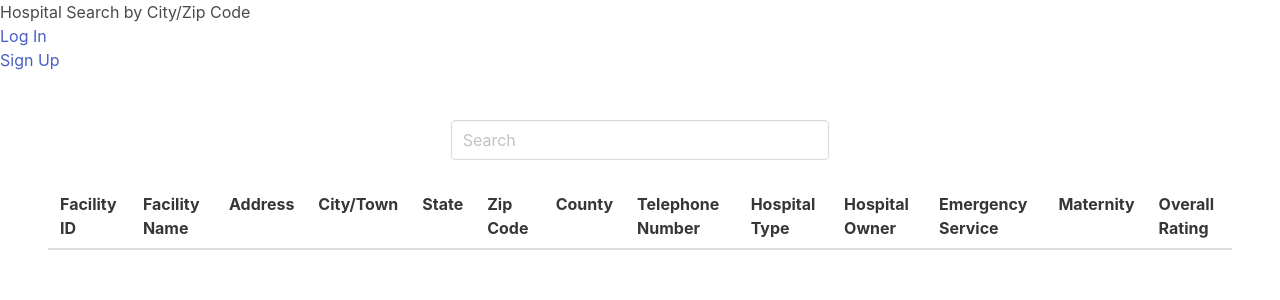
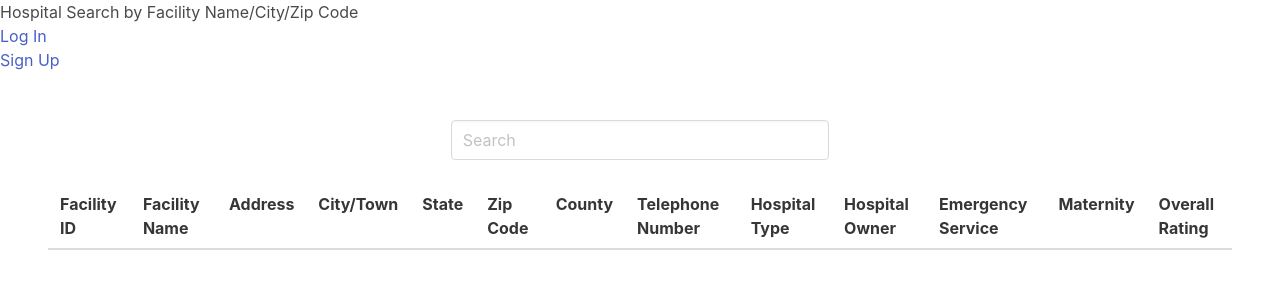
Before and after one commit to davidmertenjones/ist-303-team-kanto-project, a Flask app: page / in a window 1280 px wide. Shown: the top 300 px of the page. Run offline with Flask 3, Linux system fonts and the light colour scheme; lists and menus that the app fills with data are empty; some libraries are stand-ins or nearby versions.

Commit message:
home page - added 'facility name'

```diff
--- a/hospital_search/templates/home.html
+++ b/hospital_search/templates/home.html
@@ -7,7 +7,7 @@
   <title>Hospital Search</title>
   <link rel="stylesheet" href="https://cdn.jsdelivr.net/npm/bulma@0.9.4/css/bulma.min.css">
   <script src="https://unpkg.com/htmx.org@1.9.4"></script>
-  <h1>Hospital Search by City/Zip Code</h1>
+  <h1>Hospital Search by Facility Name/City/Zip Code</h1>
   <a href="{{ url_for('login') }}">Log In</a><br>
   <a href="{{ url_for('signup') }}">Sign Up</a><br>
 </head>
```
